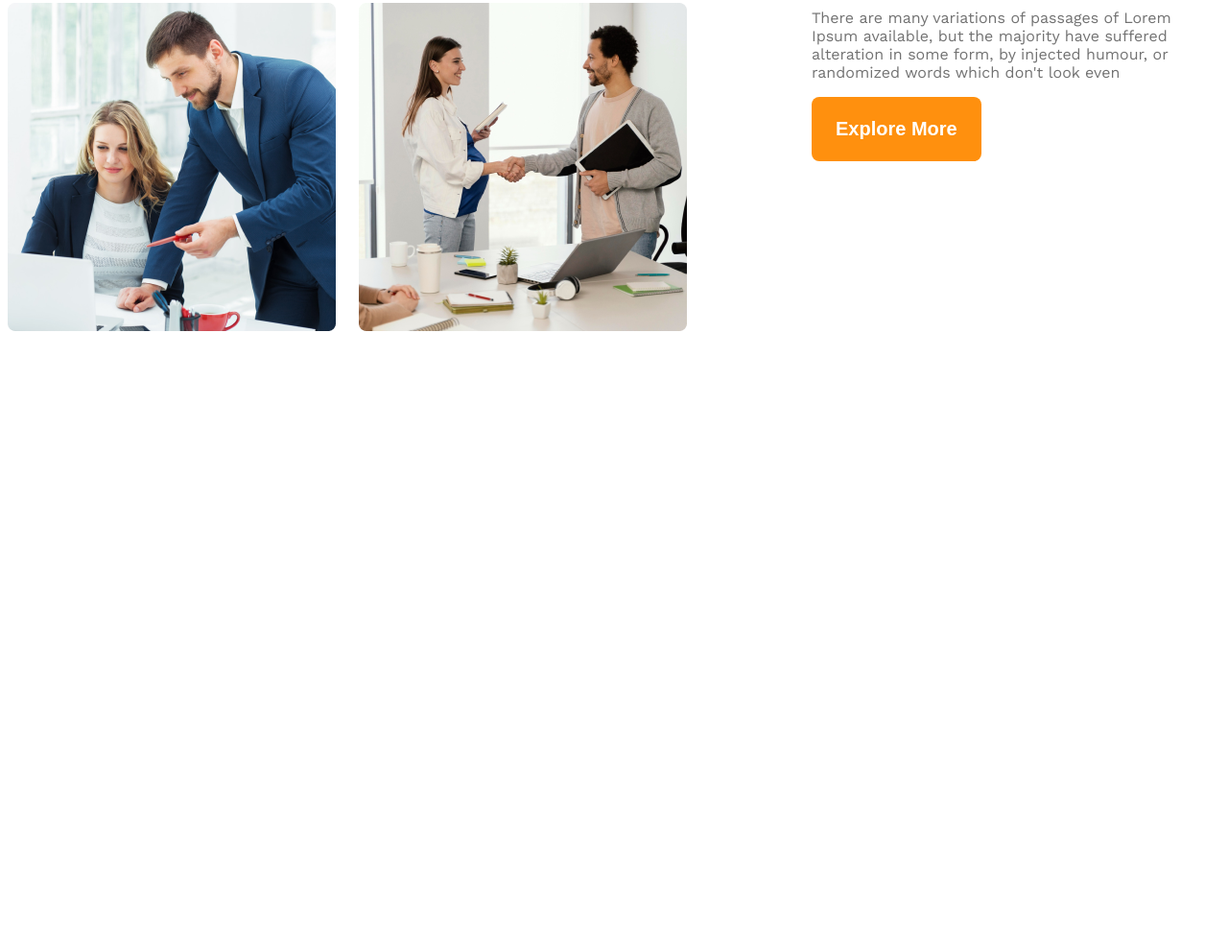
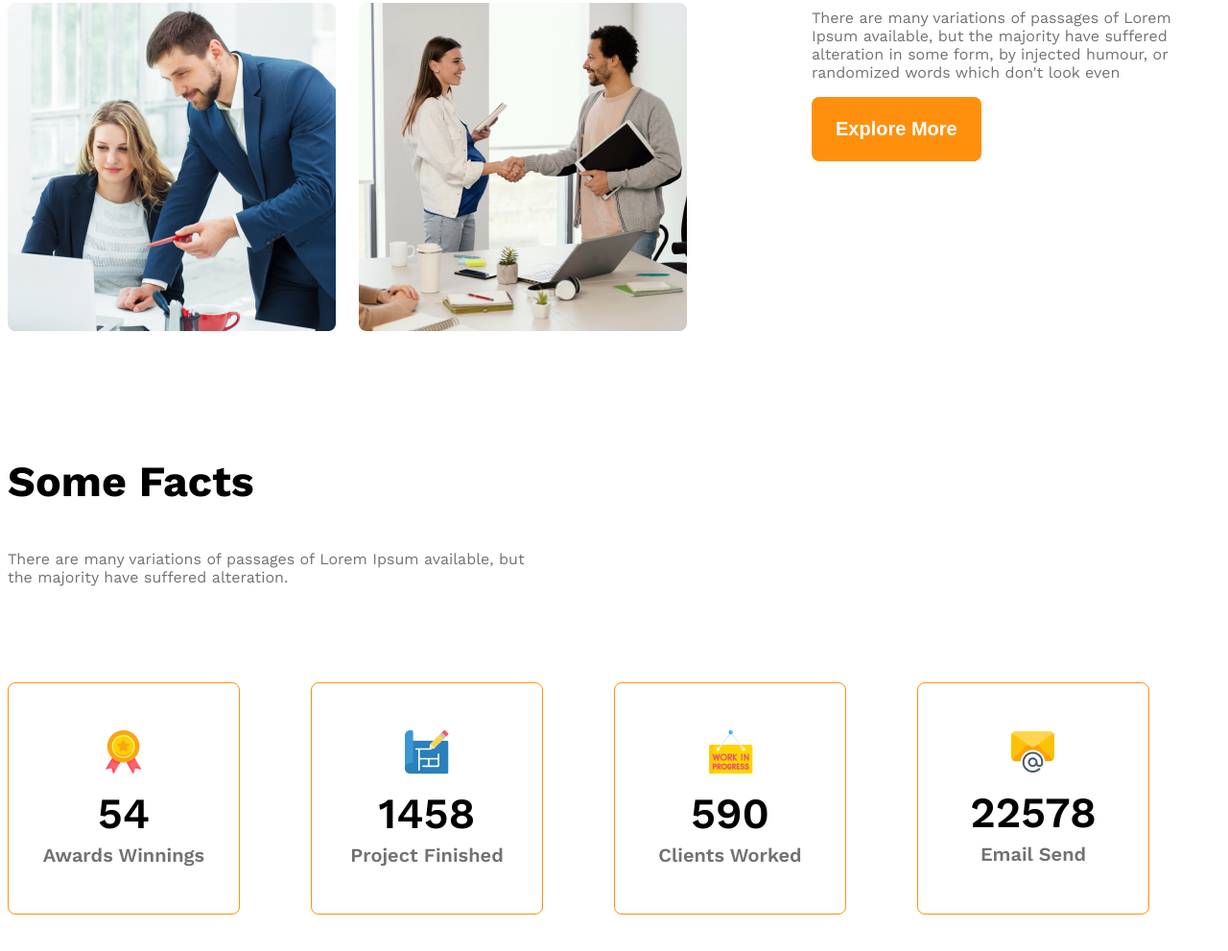
Before and after one commit to Ssakib007/G3-Architects, a plain HTML site: page index.html in a window 1280 px wide. Shown: the part 1671-2662 px from the top of the page at 96% size. Before the commit the page ends 2024 px from the top, so only its background shows below. Drawn offline with nearby package versions, Linux system fonts and the light colour scheme.

Commit message:
some facts

```diff
--- a/Styles/styles.css
+++ b/Styles/styles.css
@@ -32,6 +32,11 @@ main > section{
     font-weight: 600;
     border: none;
     border-radius: 0.5rem;
+}
+
+.section-title{
+    font-weight: 700;
+    font-size: 2.8rem;
 }
 
 
@@ -140,14 +145,48 @@ main > section{
     font-weight: 500
 }
 
-.feature-title-2{
-    font-weight: 700;
-}
-
 .feature-title-3{
     font-weight: 700;
     color: #FF900E;
 }
+
+/* some facts related styles */
+
+.fact-description{
+    max-width: 540px;
+    margin-bottom: 100px;
+}
+
+.fact-card{
+    border: 1px solid #FF900E;
+    border-radius: 8px;
+    width: 240px;
+    height: 240px;
+    align-items: center;
+    justify-content: center;
+    text-align: center;
+}
+
+.fact-number{
+    font-size: 2.8rem;
+    font-weight: 600;
+    margin-top: 10px;
+    margin-bottom: 5px;
+}
+
+.fact-name{
+    font-size: 1.25rem;
+    font-weight: 600;
+    margin: 0;
+}
+
+.fact-container{
+    display: grid;
+    grid-template-columns: repeat(4, 1fr);
+
+}
+
+
 
 /* responsive media query */
 
@@ -170,6 +209,12 @@ main > section{
         margin: 0 auto;
     }
 
+    .fact-container{
+        grid-template-columns: repeat(1,1fr);
+        justify-items: center;
+        gap: 25px;
+    }
+
 }
 
 /* medium size device */
@@ -181,4 +226,10 @@ main > section{
     .our-features{
         margin: 0 auto;
     }
+
+    .fact-container{
+        grid-template-columns: repeat(2,1fr);
+        justify-items: center;
+        gap: 25px;
+    }
 }
--- a/index.html
+++ b/index.html
@@ -43,12 +43,57 @@
             <div class="our-features">
                 <h3 class="feature-title">
                     <span class="text-light-gray feature-title-1">Quick list</span>
-                     <span class="feature-title-2">of Our</span>
+                     <span class="section-title">of Our</span>
                      <span class="feature-title-3">Features</span> </h3>
                 <p class="feature-description text-light-gray">There are many variations of passages of Lorem Ipsum available, but the majority have suffered alteration in some form, by injected humour, or randomized words which don't look even</p>
                 <button class="btn-primary">Explore More</button>
 
             </div>
+        </section>
+
+        <section>
+
+        </section>
+
+        <section class="some-facts">
+            <h3 class="section-title">Some Facts</h3>
+            <p class="text-light-gray fact-description">There are many variations of passages of Lorem Ipsum available, but the majority have suffered alteration.</p>
+            <div class="fact-container">
+                <div class="fact-card display-flex">
+                    <div>
+                        <img src="images/icons/ribon.png" alt="" class="fact-icon">
+                        <h4 class="fact-number">54</h4>
+                        <h5 class="fact-name text-light-gray">Awards Winnings</h5>
+                    </div>
+                </div>
+                <div class="fact-card display-flex">
+                    <div>
+                    <img src="images/icons/projects.png" alt="" class="fact-icon">
+                    <h4 class="fact-number">1458</h4>
+                    <h5 class="fact-name text-light-gray">Project Finished</h5>
+                    </div>
+                </div>
+                <div class="fact-card display-flex">
+                    <div>
+                    <img src="images/icons/customers.png" alt="" class="fact-icon">
+                    <h4 class="fact-number">590</h4>
+                    <h5 class="fact-name text-light-gray">Clients Worked</h5>
+                    </div>
+                </div>
+                <div class="fact-card display-flex">
+                    <div>
+                    <img src="images/icons/email.png" alt="" class="fact-icon">
+                    <h4 class="fact-number">22578</h4>
+                    <h5 class="fact-name text-light-gray">Email Send</h5>
+                    </div>
+                </div>
+
+            </div>
+
+        </section>
+
+        <section class="our-sponsors">
+
         </section>
 
     </main>
```
